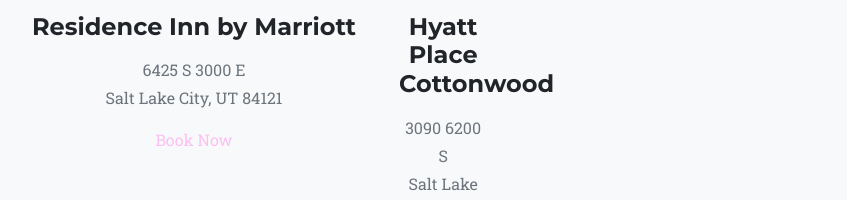
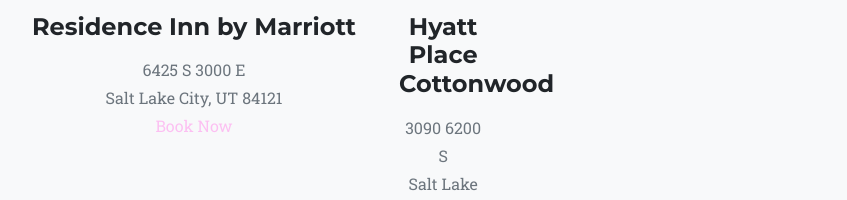
Before and after one commit to dustinhh/dustinandkianna, a website: page index.html in a window 1280 px wide. Shown: the part 2303-2503 px from the top of the page, without its empty margins (66-913 px from the left). Drawn offline with Linux system fonts and the light colour scheme; a web font is replaced by a local one.

Commit message:
Update index.html

```diff
--- a/index.html
+++ b/index.html
@@ -99,8 +99,8 @@
           <!-- <span class="fa-stack fa-4x"></span> -->
 <img src="img/marriott.jpg" alt="Marriott" height="325" width="325">
           <h4 class="service-heading">Residence Inn by Marriott</h4>
-          <p class="text-muted">6425 S 3000 E<br> Salt Lake City, UT 84121</p>
-	<a href="https://nam02.safelinks.protection.outlook.com/?url=https%3A%2F%2Fwww.marriott.com%2Fevents%2Fstart.mi%3Fid%3D1574464619417%26key%3DGRP&data=02%7C01%7C%7C0abd9ff123fa4fd744d108d76fa2363d%7C84df9e7fe9f640afb435aaaaaaaaaaaa%7C1%7C0%7C637100614786783646&sdata=x5z5XD4DOcB0EzCKZuAn%2F4PXT2bnGXuhv5uyloHlTq8%3D&reserved=0" target="_blank">Book Now<a>
+          <p class="text-muted">6425 S 3000 E<br> Salt Lake City, UT 84121<br>	<a href="https://nam02.safelinks.protection.outlook.com/?url=https%3A%2F%2Fwww.marriott.com%2Fevents%2Fstart.mi%3Fid%3D1574464619417%26key%3DGRP&data=02%7C01%7C%7C0abd9ff123fa4fd744d108d76fa2363d%7C84df9e7fe9f640afb435aaaaaaaaaaaa%7C1%7C0%7C637100614786783646&sdata=x5z5XD4DOcB0EzCKZuAn%2F4PXT2bnGXuhv5uyloHlTq8%3D&reserved=0" target="_blank">Book Now<a>
+</p>
         </div>
         <div class="col-md-4">
           <!-- <span class="fa-stack fa-4x"> </span> -->
```
